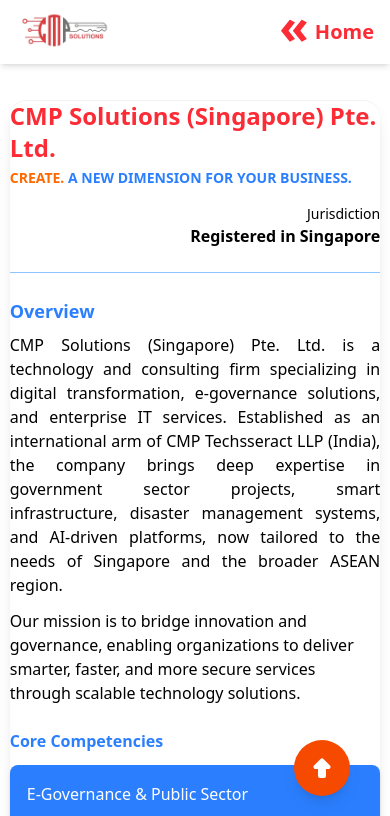
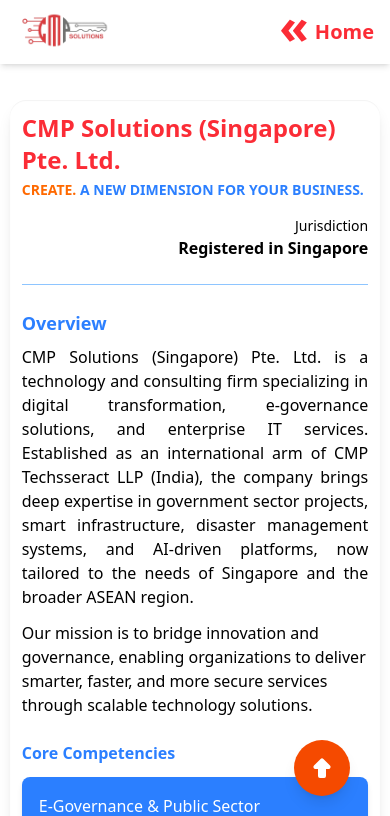
Before and after one commit to 1008pawan/new-cmp-techsseract, a Next.js app: page /singaporeOverview in a window 390 px wide. Shown: the top 816 px of the page. Built offline with nearby package versions, Linux system fonts and the light colour scheme.

Commit message:
padding in singapore page

```diff
--- a/src/app/singaporeOverview/page.jsx
+++ b/src/app/singaporeOverview/page.jsx
@@ -80,7 +80,7 @@
           <a href="/" className="text-red-500 font-bold text-xl hover:text-blue-500 hover:underline">Home</a>
         </button>
       </nav>
-      <section className="w-[95%] mx-auto my-8 sm:p-6 p-0 mt-25 text-black rounded-2xl shadow-lg inset-shadow-xs">
+      <section className="w-[95%] mx-auto my-8 sm:p-6 p-3 mt-25 text-black rounded-2xl shadow-lg inset-shadow-xs">
         <header className="flex flex-col md:flex-row md:items-center md:justify-between gap-4">
           <div>
             <h1 className="text-2xl md:text-3xl font-semibold text-red-500">
```
